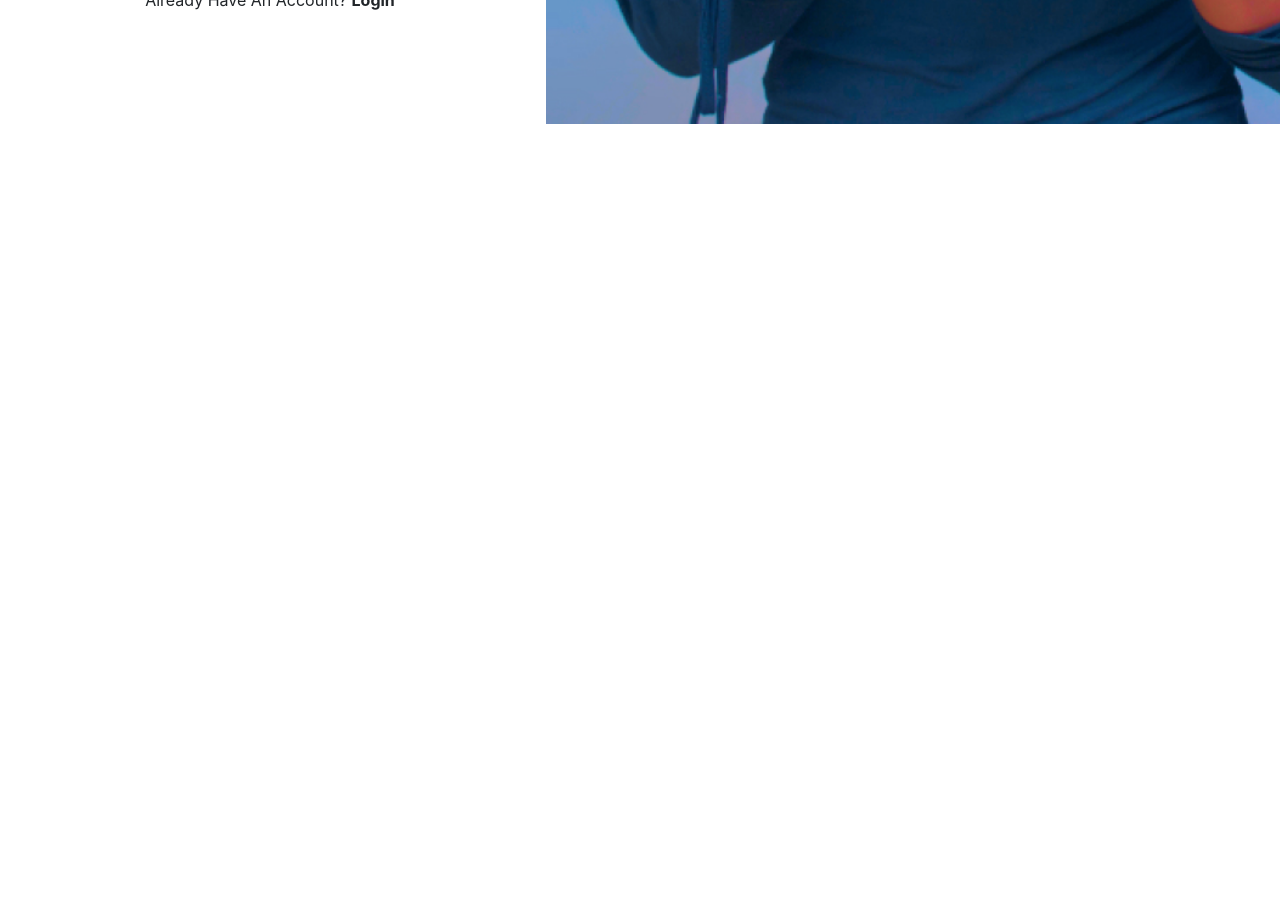
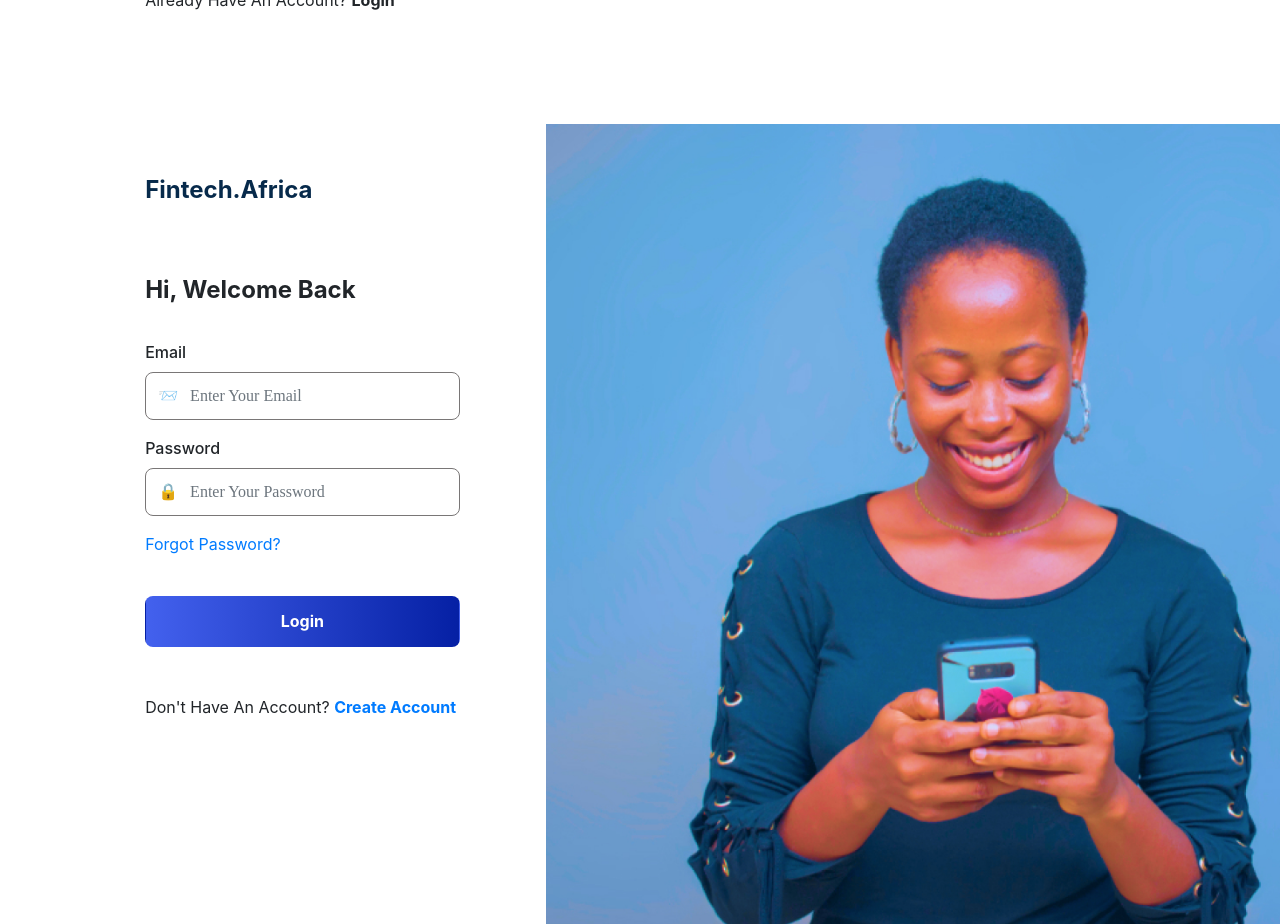
Before and after one commit to monsaw/Fintech-App-FE, a React (Create React App) app in the folder fintech-payment-front-end-sqd11a-group-b/: page / in a window 1280 px wide. Shown: the part 1120-2044 px from the top of the page. Before the commit the page ends 1244 px from the top, so only its background shows below. Built offline with nearby package versions, Linux system fonts and the light colour scheme.

Commit message:
Login page added

```diff
--- a/fintech-payment-front-end-sqd11a-group-b/src/App.js
+++ b/fintech-payment-front-end-sqd11a-group-b/src/App.js
@@ -1,9 +1,11 @@
 import Signup from './Signup';
+import Login from "./Login";
 
 function App() {
   return (
     <div className="App">
       <Signup/>
+      <Login/>
     </div>
   );
 }
--- /dev/null
+++ b/fintech-payment-front-end-sqd11a-group-b/src/Fintech-app.css
@@ -0,0 +1,88 @@
+* {
+    box-sizing: border-box;
+    text-transform: capitalize;
+}
+
+.header-name-msg {
+    text-align: left;
+    font-size: x-large;
+    font-weight: bolder;
+}
+
+.header-msg {
+    margin-bottom: 2rem;
+}
+
+.header-name {
+    margin-bottom: 4rem;
+    color: #072A4B;
+}
+
+.left-side {
+    margin-top: 3rem;
+}
+
+.right-side-img {
+    width: 100%;
+}
+
+
+.right-side-img {
+    object-fit: cover;
+    background-image: url("../public/signup-image.jpg");
+    background-position: center;
+    background-repeat: no-repeat;
+    background-size: cover;
+    height: 100vh;
+}
+
+.container-fluid {
+    padding: 0;
+}
+
+.form-item, label {
+    text-align: left;
+    font-weight: 500;
+}
+
+.form-item input {
+    border: 1px solid rgb(121, 118, 118);
+    border-radius: 8px;
+    height: 3rem;
+    font-family: FontAwesome;
+}
+
+.form-container {
+    padding-left: 30%;
+    width: 95%;
+}
+
+
+
+.btn{
+    background-image: linear-gradient(to right, #4361ee, #0520a4);
+    width: 100%;
+    color: white;
+    padding: .8rem;
+    border-radius: 8px;
+    font-weight: bold;
+
+}
+
+.signup-button {
+    margin-top: 2.5rem;
+    margin-bottom: 3rem;
+}
+
+.login-span {
+    font-weight: bold;
+}
+
+.login{
+    margin-bottom: 7rem;
+}
+
+.left {
+    margin-right: 2rem;
+    text-align: left;
+}
--- /dev/null
+++ b/fintech-payment-front-end-sqd11a-group-b/src/Login.jsx
@@ -0,0 +1,61 @@
+import './Fintech-app.css';
+import React from 'react'
+
+export default function Signup() {
+  return (
+    <>
+        <div className='container-fluid'>
+        <div className='signup-background row'>
+
+            <div className='col left'>
+                <div className='left-side'>
+                    <SignupForm/>
+                </div>
+            </div>
+
+            <div className='right-side-div col-7'>
+                    <div className='right-side-img'></div>
+            </div>
+        </div>
+        </div>
+
+    </>
+
+  )
+}
+
+function SignupForm() {
+    let passwordIcon = '🔒';
+    let emailIcon = '📨';
+
+
+    return (
+        <>
+        <div className='form-container'>
+            <div className='header-name-msg'>
+                <p className='header-name'>Fintech.africa</p>
+                <p className='header-msg'>Hi, Welcome Back</p>
+            </div>
+
+
+
+            <FormItem icon={emailIcon} name="Email" placeHolder="Enter your email" type = "email"  />
+            <FormItem icon={passwordIcon} name="Password" placeHolder="Enter your password" type = "password" />
+            <div className='forgot-password'><a href='#'>Forgot password?</a></div>
+            <div className='signup-button'><button type='submit' className='btn'>Login</button></div>
+            <div className='login'>Don't have an account? <a href="#"><span className ='login-span'>Create account</span></a> </div>
+        </div>
+        </>
+    )
+}
+
+function FormItem(props) {
+    return (
+
+        <div className="form-group form-item">
+            <label className='form-item' htmlFor={props.name}>{props.name}</label>
+            <input type={props.type} className="form-control" id={props.name}  placeholder={props.icon + "   " + props.placeHolder}/>
+        </div>
+
+    )
+}
```
